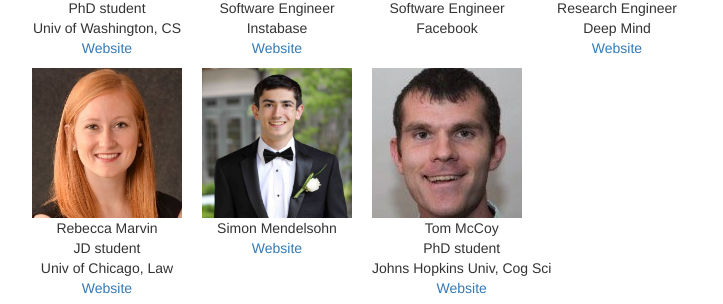
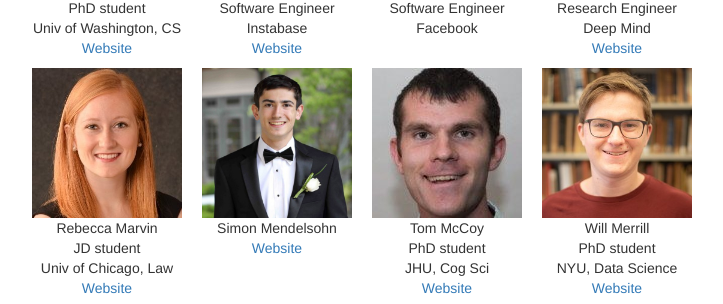
Before and after one commit to clay-lab/clay-lab.github.io, a Jekyll site: the page built from members.html, in a window 1280 px wide and 900 px high, scrolled down 2376 px, cut to the strip 0-304 px from the top of the window. Shown: the whole strip, without its empty margins (278-1001 px from the left). Built offline with Jekyll 4.4.1, drawn with Linux system fonts in a browser that asks for light colours.

Commit message:
alumni formatting

```diff
--- a/_data/members.yml
+++ b/_data/members.yml
@@ -161,7 +161,7 @@
       photo: /photos/tom_profile.jpg
       url: https://tommccoy1.github.io
       title : PhD student
-      location: Johns Hopkins Univ, Cog Sci
+      location: JHU, Cog Sci
 
     - name : Will Merrill
       photo: /photos/will_profile.jpg
```
